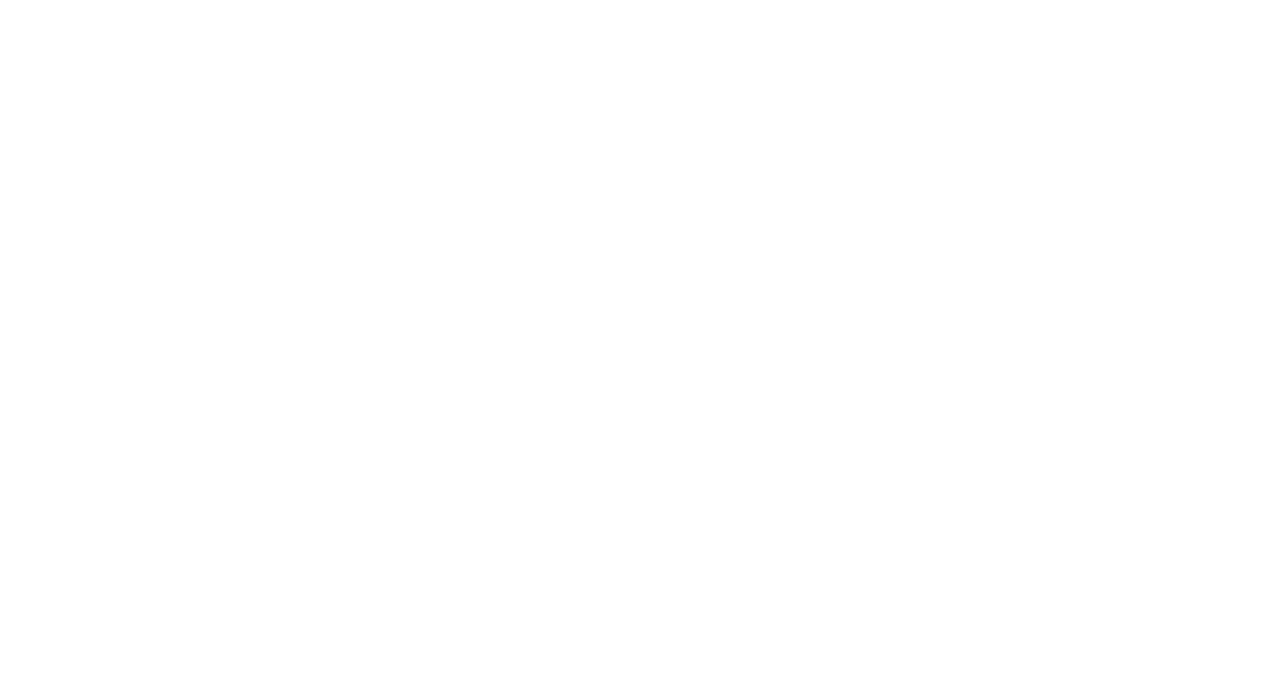
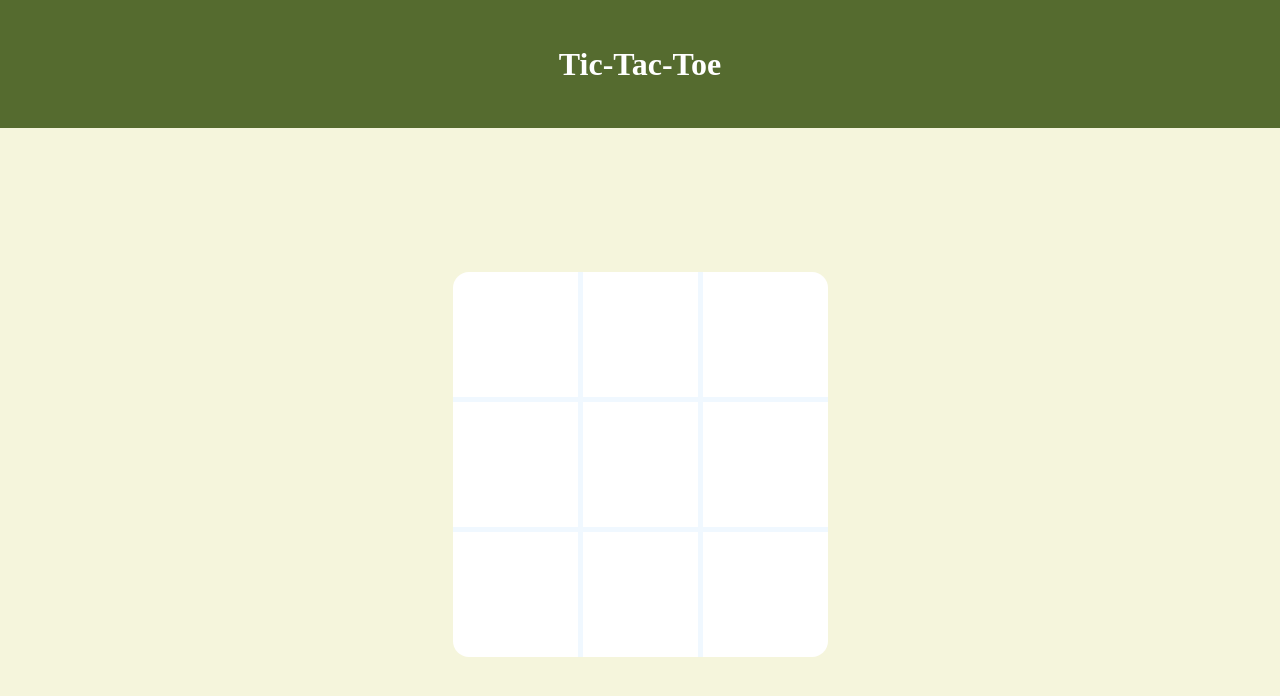
Before and after one commit to Theografiska/ticTacToe, a plain HTML site: page index.html in a window 1280 px wide. Drawn offline with Linux system fonts and the light colour scheme.

Commit message:
Add flex layout to create the board

```diff
--- a/index.html
+++ b/index.html
@@ -7,6 +7,33 @@
     <link rel="stylesheet" href="styles.css">
 </head>
 <body>
+    <header>
+        <h1>Tic-Tac-Toe</h1>
+    </header>
+    <main>
+        <div id="game-container">
+            <div id="grid-container">
+                <div class="row">
+                    <div class="cell"></div>
+                    <div class="cell"></div>
+                    <div class="cell"></div>
+                </div>
+                <div class="row">
+                    <div class="cell"></div>
+                    <div class="cell"></div>
+                    <div class="cell"></div>
+                </div>
+                <div class="row">
+                    <div class="cell"></div>
+                    <div class="cell"></div>
+                    <div class="cell"></div>
+                </div>
+            </div>
+        </div>
+
+    </main>
+    <footer></footer>
+
     <script src="script.js"></script>
 </body>
 </html>
--- a/script.js
+++ b/script.js
@@ -14,7 +14,7 @@ function GameBoard() {
         let choice = board[rowIndex][columnIndex].getValue();
 
         if (choice === 0) {
-            board[rowIndex][columnIndex].getChoice(player); // when have an empty cell, it can be filled
+            board[rowIndex][columnIndex].getChoice(player); // only an empty cell can be filled
         } else {
             console.log(`That cell is chosen already. Make another choice.`)
             game.switchPlayerTurn(); // No execution, gives the player another chance. Otherwise they'll miss a turn.
@@ -89,18 +89,32 @@ function GameController(
             // checking winner here
             for (i=0; i<=2; i++) {
                 // logic to check whether a player has taken some row
-                if (board.getBoard()[i][0].getValue() === getActivePlayer().token && board.getBoard()[i][1].getValue() === getActivePlayer().token && board.getBoard()[i][2].getValue() === getActivePlayer().token) {
+                if (
+                    board.getBoard()[i][0].getValue() === getActivePlayer().token &&
+                    board.getBoard()[i][1].getValue() === getActivePlayer().token &&
+                    board.getBoard()[i][2].getValue() === getActivePlayer().token
+                ) {
                     console.log(`Congratz, ${getActivePlayer().name}, you have won!`);
                     return;
                 }
                 // logic to check whether a player has taken some column
-                else if (board.getBoard()[0][i].getValue() === getActivePlayer().token && board.getBoard()[1][i].getValue() === getActivePlayer().token && board.getBoard()[2][i].getValue() === getActivePlayer().token) {
+                else if (
+                    board.getBoard()[0][i].getValue() === getActivePlayer().token &&
+                    board.getBoard()[1][i].getValue() === getActivePlayer().token &&
+                    board.getBoard()[2][i].getValue() === getActivePlayer().token
+                ) {
                     console.log(`Congratz, ${getActivePlayer().name}, you have won!`);
                     return;
                 }
                 // logic to check whether a player has taken some diagonal
-                else if (board.getBoard()[0][0].getValue() === getActivePlayer().token && board.getBoard()[1][1].getValue() === getActivePlayer().token && board.getBoard()[2][2].getValue() === getActivePlayer().token
-                || board.getBoard()[2][0].getValue() === getActivePlayer().token && board.getBoard()[1][1].getValue() === getActivePlayer().token && board.getBoard()[0][2].getValue() === getActivePlayer().token) {
+                else if (
+                    board.getBoard()[0][0].getValue() === getActivePlayer().token &&
+                    board.getBoard()[1][1].getValue() === getActivePlayer().token &&
+                    board.getBoard()[2][2].getValue() === getActivePlayer().token ||
+                    board.getBoard()[2][0].getValue() === getActivePlayer().token &&
+                    board.getBoard()[1][1].getValue() === getActivePlayer().token &&
+                    board.getBoard()[0][2].getValue() === getActivePlayer().token
+                ) {
                     console.log(`Congratz, ${getActivePlayer().name}, you have won!`);
                     return;
                 }
@@ -115,7 +129,7 @@ function GameController(
                         break; // exit the inner loop if `0` is found
                     }
                 }
-                if (!isTie) break; // exit the outer loop if a `0` is found
+                if (!isTie) break; // exit the outer loop if `0` is found
             }
 
             if (isTie) {
--- a/styles.css
+++ b/styles.css
@@ -0,0 +1,51 @@
+* {
+    box-sizing: border-box;
+    padding: 0;
+    margin: 0;
+}
+
+body {
+    min-height: 100vh;
+    min-width: 100vw;
+    display: flex;
+    flex-direction: column;
+    justify-content: space-between;
+    align-items: center;
+    background-color: beige;
+}
+
+header {
+    height: 8rem;
+    width: 100vw;
+    display: flex;
+    align-items: center;
+    justify-content: center;
+    background-color: darkolivegreen;
+    color: white;
+}
+
+
+#grid-container {
+    background-color: white;
+    border-radius: 1rem;
+}
+
+
+.row {
+    display: flex;
+}
+
+.row:nth-child(2) {
+    border-top: 5px solid aliceblue;
+    border-bottom: 5px solid aliceblue;
+}
+
+.row .cell:nth-child(2) {
+    border-right: 5px solid aliceblue;
+    border-left: 5px solid aliceblue;
+}
+
+.cell {
+    width: 125px;
+    height: 125px;
+}
```
